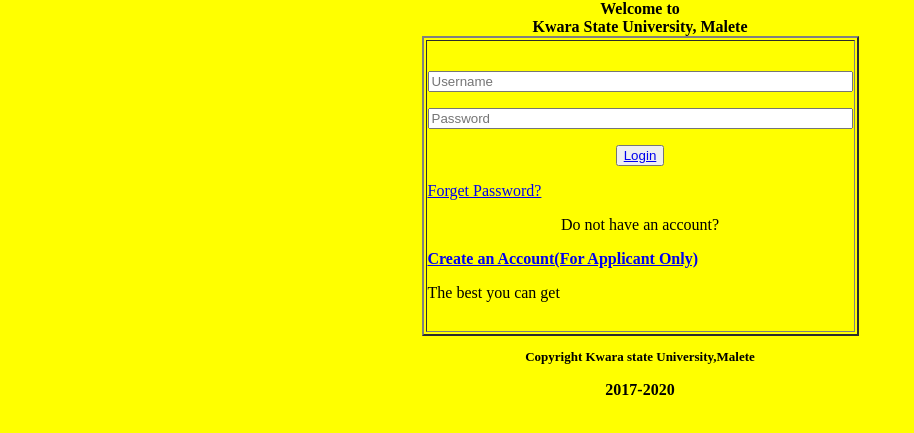
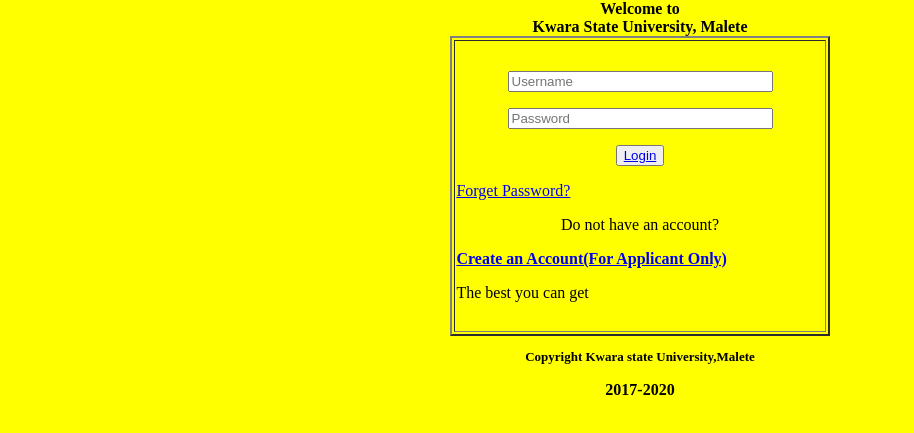
Before and after one commit to Daniel469-spec/Oluwatimilehin-JIL, a plain HTML site: page index 2.html in a window 1280 px wide. Shown: the part 259-692 px from the top of the page, without its empty margins (0-914 px from the left). Drawn offline with Linux system fonts and the light colour scheme.

Commit message:
Update index 2.html

```diff
--- a/index 2.html
+++ b/index 2.html
@@ -17,8 +17,8 @@
 	<tr>
 		<td>
 			<body bgcolor="green">
-			<p> <center><bg color ="white"><input type="" name="" placeholder="Username"   size="50" width="50"bg color ="white"><br></center></p>
-			<center><p><input type="Password" name="Password"    size="50" width="40" placeholder="Password" ><br></center></p>
+			<p> <center><bg color ="white"><input type="" name="" placeholder="Username"   size="30" width="40"bg color ="white"><br></center></p>
+			<center><p><input type="Password" name="Password"    size="30" width="40" placeholder="Password" ><br></center></p>
 			<!-- <center><input type="" name=""   required></center></td>&nbsp;&nbsp; -->
 			<center><button><a href="header.html">Login</a></button></center>
 			<p><a href="http://myportal.kwasu.edu.ng/password/reset">Forget Password?</a></p>
```
